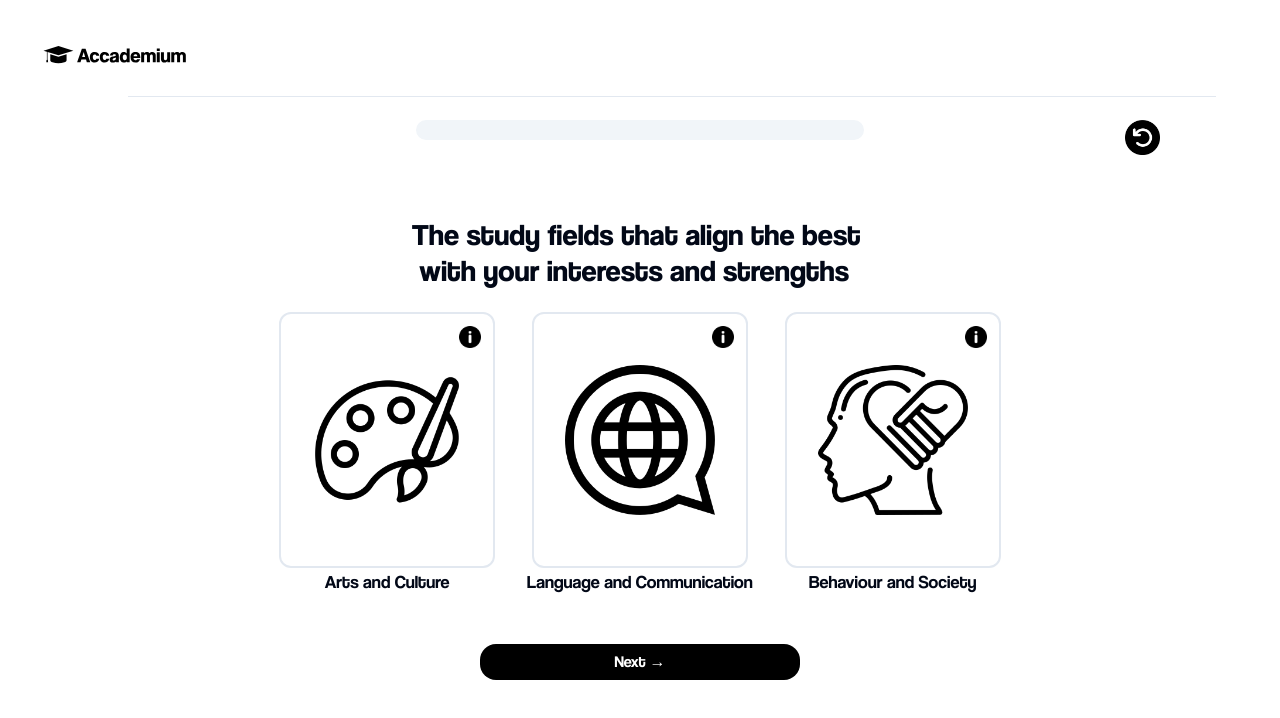
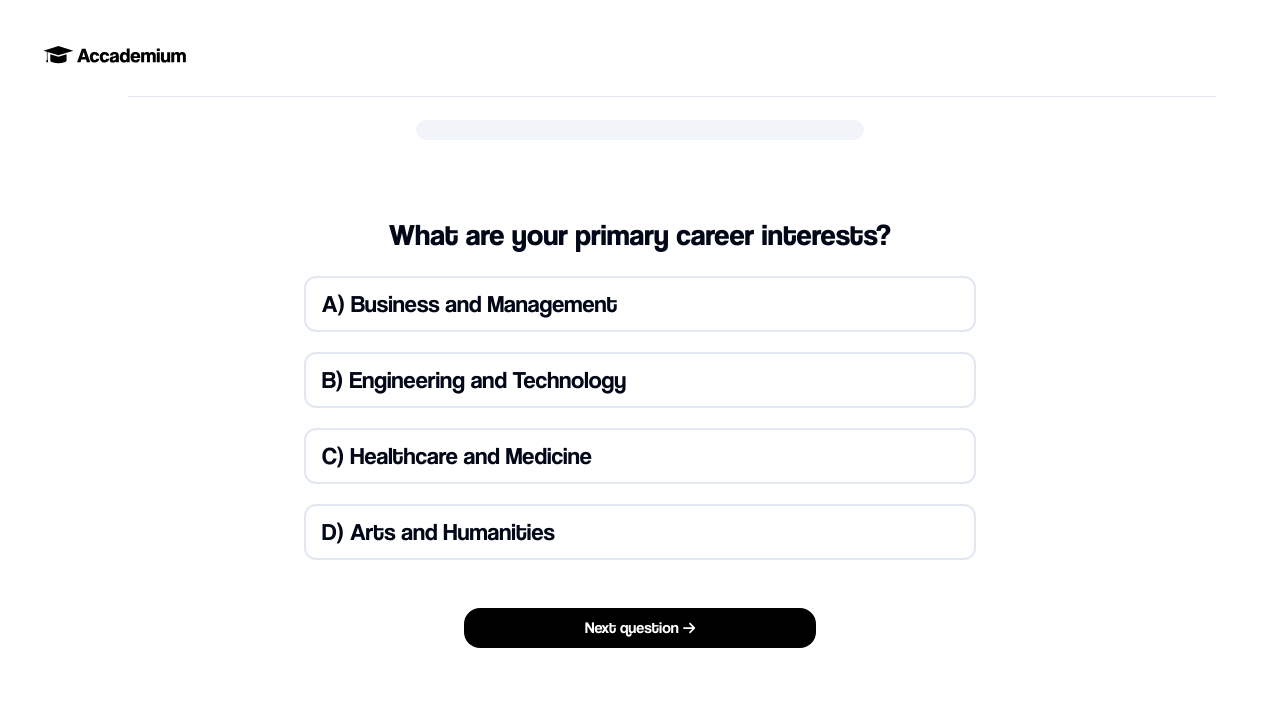
Before and after one commit to pataroff/accademium-orientation-survey, a React (Vite) app: page / in a window 1280 px wide. Shown: the top 718 px of the page. Built offline with nearby package versions, Linux system fonts and the light colour scheme.

Commit message:
Added randomized recommendations functionality

```diff
--- a/src/App.tsx
+++ b/src/App.tsx
@@ -15,25 +15,13 @@ import { Separator } from './components/ui/separator';
 import { Loader2 } from 'lucide-react';
 
 const App: React.FC = () => {
+  const [loading, setLoading] = useState<boolean>(false);
+  const [disabled, setDisabled] = useState(false);
+  const [surveyAnswers, setSurveyAnswers] = useState<SurveyAnswers | null>(
+    null
+  );
   const [recommendations, setRecommendations] =
-    useState<Recommendations | null>({
-      recommendations: [
-        {
-          study_field: 'Arts and Culture',
-          reason: '',
-        },
-        {
-          study_field: 'Language and Communication',
-          reason: '',
-        },
-        {
-          study_field: 'Behaviour and Society',
-          reason: '',
-        },
-      ],
-    });
-
-  const [loading, setLoading] = useState<boolean>(false);
+    useState<Recommendations | null>(null);
 
   const generateRecommendations = async (surveyAnswers: SurveyAnswers) => {
     setLoading(true);
@@ -133,8 +121,13 @@ const App: React.FC = () => {
         {recommendations && !loading ? (
           <>
             <StudyField
+              surveyAnswers={surveyAnswers}
               recommendations={recommendations.recommendations}
+              disabled={disabled}
+              setSurveyAnswers={setSurveyAnswers}
               setRecommendations={setRecommendations}
+              setLoading={setLoading}
+              setDisabled={setDisabled}
             />
           </>
         ) : loading ? (
@@ -145,6 +138,8 @@ const App: React.FC = () => {
           <OrientationSurvey
             questionsAndAnswers={getQuestionsAndAnswers()}
             generateRecommendations={generateRecommendations}
+            surveyAnswers={surveyAnswers}
+            setSurveyAnswers={setSurveyAnswers}
           />
         )}
         <Separator className='absolute bottom-10 left-32 w-[85%]' />
--- a/src/components/OrientationSurvey.tsx
+++ b/src/components/OrientationSurvey.tsx
@@ -1,30 +1,23 @@
 import React, { useState } from 'react';
 import { getSurveyAnswersKeys } from '../utils';
-import { OrientationSurveyProps, SurveyAnswers } from '../types';
+import { OrientationSurveyProps } from '../types';
 import { Progress } from '@/components/ui/progress';
 import { useToast } from './ui/use-toast';
 
+import { FontAwesomeIcon } from '@fortawesome/react-fontawesome';
+import { faArrowRight } from '@fortawesome/free-solid-svg-icons';
+
 const OrientationSurvey: React.FC<OrientationSurveyProps> = ({
   questionsAndAnswers,
+  surveyAnswers,
   generateRecommendations,
+  setSurveyAnswers,
 }) => {
   const { toast } = useToast();
 
   const [selected, setSelected] = useState<number>(0);
   const [questionIndex, setQuesitonIndex] = useState<number>(0);
   const [progress, setProgress] = useState<number>(0);
-  const [surveyAnswers, setSurveyAnswers] = useState<SurveyAnswers>({
-    careerInterests: '',
-    workEnvironment: '',
-    problemSolving: '',
-    skillsDevelopment: '',
-    taskPreference: '',
-    learningPreference: '',
-    careerGoals: '',
-    careerMotivation: '',
-    adversityHandling: '',
-    workLifeBalance: '',
-  });
 
   const handleNext = () => {
     if (selected === 0) {
@@ -108,8 +101,9 @@ const OrientationSurvey: React.FC<OrientationSurveyProps> = ({
         >
           <h3 className='font-coolvetica font-normal text-md text-white'>
             {questionIndex != questionsAndAnswers.length - 1
-              ? 'Next question →'
-              : 'Finish Survey →'}
+              ? 'Next question'
+              : 'Finish Survey '}
+            <FontAwesomeIcon icon={faArrowRight} className='text-sm ml-1' />
           </h3>
         </button>
       </div>
--- a/src/components/StudyField.tsx
+++ b/src/components/StudyField.tsx
@@ -1,8 +1,13 @@
 import React, { useState } from 'react';
 
+import { getQuestions, getStudyFields, getJsonRegex } from '@/utils';
+
 import { Progress } from './ui/progress';
-import { Recommendation, Recommendations } from '@/types';
+import { Recommendation, Recommendations, SurveyAnswers } from '@/types';
 import { useToast } from './ui/use-toast';
+
+import { FontAwesomeIcon } from '@fortawesome/react-fontawesome';
+import { faArrowRight } from '@fortawesome/free-solid-svg-icons';
 
 const studyFieldToImage = new Map<string, string>([
   ['Language and Communication', '../../images/language-and-communication.png'],
@@ -18,11 +23,24 @@ const studyFieldToImage = new Map<string, string>([
 ]);
 
 const StudyField: React.FC<{
+  surveyAnswers: SurveyAnswers;
   recommendations: Recommendation[];
+  disabled: boolean;
+  setSurveyAnswers: React.Dispatch<React.SetStateAction<SurveyAnswers | null>>;
   setRecommendations: React.Dispatch<
     React.SetStateAction<Recommendations | null>
   >;
-}> = ({ recommendations, setRecommendations }) => {
+  setLoading: React.Dispatch<React.SetStateAction<boolean>>;
+  setDisabled: React.Dispatch<React.SetStateAction<boolean>>;
+}> = ({
+  surveyAnswers,
+  recommendations,
+  disabled,
+  setSurveyAnswers,
+  setRecommendations,
+  setLoading,
+  setDisabled,
+}) => {
   const { toast } = useToast();
 
   const [selected, setSelected] = useState<number>(-1);
@@ -37,7 +55,110 @@ const StudyField: React.FC<{
   };
 
   const handleRetry = () => {
+    setSurveyAnswers(null);
     setRecommendations(null);
+  };
+
+  const handleRandomize = () => {
+    setDisabled(true);
+    generateRandomRecommendations(
+      recommendations,
+      surveyAnswers,
+      setRecommendations
+    );
+  };
+
+  const generateRandomRecommendations = async (
+    recommendations: Recommendation[],
+    surveyAnswers: SurveyAnswers,
+    setRecommendations: React.Dispatch<
+      React.SetStateAction<Recommendations | null>
+    >
+  ) => {
+    setLoading(true);
+
+    const prompt = `Based on the previous recommendations and the answers provided in the orientation survey below, generate three additional study fields from the predefined study fields that would also be suitable for the individual. Ensure the new recommendations are unique and not already included in the previous ones.
+
+      Orientation Survey Questions and Answers:
+      1. ${getQuestions()[0]} ${surveyAnswers.careerInterests}
+      2. ${getQuestions()[1]} ${surveyAnswers.workEnvironment}
+      3. ${getQuestions()[2]} ${surveyAnswers.problemSolving}
+      4. ${getQuestions()[3]} ${surveyAnswers.skillsDevelopment}
+      5. ${getQuestions()[4]} ${surveyAnswers.taskPreference}
+      6. ${getQuestions()[5]} ${surveyAnswers.learningPreference}
+      7. ${getQuestions()[6]} ${surveyAnswers.careerGoals}
+      8. ${getQuestions()[7]} ${surveyAnswers.careerMotivation}
+      9. ${getQuestions()[8]} ${surveyAnswers.adversityHandling}
+      10. ${getQuestions()[9]} ${surveyAnswers.workLifeBalance}
+
+    Previous Recommendations: ${recommendations
+      .map((recommendation) => recommendation.study_field)
+      .join(', ')}
+
+    Predefined Study Fields: ${getStudyFields().join(', ')}
+
+    Please provide the recommendations in the following JSON format:
+
+    {
+        "recommendations": [
+            {
+                "study_field": "Field 1",
+                "reason": "Reason for recommending Field 1."
+            },
+            {
+                "study_field": "Field 2",
+                "reason": "Reason for recommending Field 2."
+            },
+            {
+                "study_field": "Field 3",
+                "reason": "Reason for recommending Field 3."
+            }
+        ]
+    }`;
+
+    const options = {
+      method: 'POST',
+      headers: {
+        'Content-Type': 'application/json',
+        Authorization: `Bearer ${import.meta.env.VITE_OPENAI_API_KEY}`,
+      },
+      body: JSON.stringify({
+        messages: [
+          {
+            role: 'system',
+            content: 'You are an expert in education and career counseling.',
+          },
+          {
+            role: 'user',
+            content: prompt,
+          },
+        ],
+        model: 'gpt-4o',
+        temperature: 0.2,
+        max_tokens: 1000,
+      }),
+    };
+
+    try {
+      const response = await fetch(
+        import.meta.env.VITE_OPENAI_API_URL,
+        options
+      );
+
+      const json = await response.json();
+
+      const data = json.choices[0].message.content;
+      console.log('Data: ', data);
+      const dataFormatted = data.replace(getJsonRegex(), '');
+      console.log('Data Formatted:', dataFormatted);
+      const dataParsed = JSON.parse(dataFormatted);
+      console.log('Data Parsed:', dataParsed);
+
+      setRecommendations(dataParsed);
+      setLoading(false);
+    } catch (error) {
+      console.error(error);
+    }
   };
 
   const getImage = (study_field: string) => {
@@ -48,6 +169,19 @@ const StudyField: React.FC<{
     <>
       {/* Main Wrapper */}
       <div className='flex flex-col justify-center items-center gap-y-6 h-screen pt-[4rem] relative'>
+        <button
+          disabled={disabled}
+          className={`absolute top-[7.5rem] right-[10.5rem] ${
+            disabled ? 'opacity-25' : ''
+          }`}
+          onClick={() => handleRandomize()}
+        >
+          <img
+            src='../../images/randomize-icon.png'
+            width={35}
+            height={35}
+          ></img>
+        </button>
         <button
           className='absolute top-[7.5rem] right-[7.5rem]'
           onClick={() => handleRetry()}
@@ -62,6 +196,7 @@ const StudyField: React.FC<{
           The study fields that align the best {'\n'} with your interests and
           strengths
         </pre>
+        {/* Recommendations Wrapper */}
         <div className='flex flex-row gap-x-8'>
           {recommendations.map((recommendation, index) => (
             <div
@@ -97,7 +232,8 @@ const StudyField: React.FC<{
           onClick={() => handleNext()}
         >
           <h3 className='font-coolvetica font-normal text-md text-white'>
-            Next →
+            Next{' '}
+            <FontAwesomeIcon icon={faArrowRight} className='text-sm ml-1' />
           </h3>
         </button>
       </div>
--- a/src/types.ts
+++ b/src/types.ts
@@ -23,4 +23,6 @@ export interface SurveyAnswers {
 export interface OrientationSurveyProps {
   questionsAndAnswers: string[][];
   generateRecommendations: (surveyAnswers: SurveyAnswers) => void;
+  surveyAnswers: SurveyAnswers;
+  setSurveyAnswers: React.Dispatch<React.SetStateAction<SurveyAnswers>>;
 }
```
Also changed, not shown: public/images/randomize-icon.png (added).
